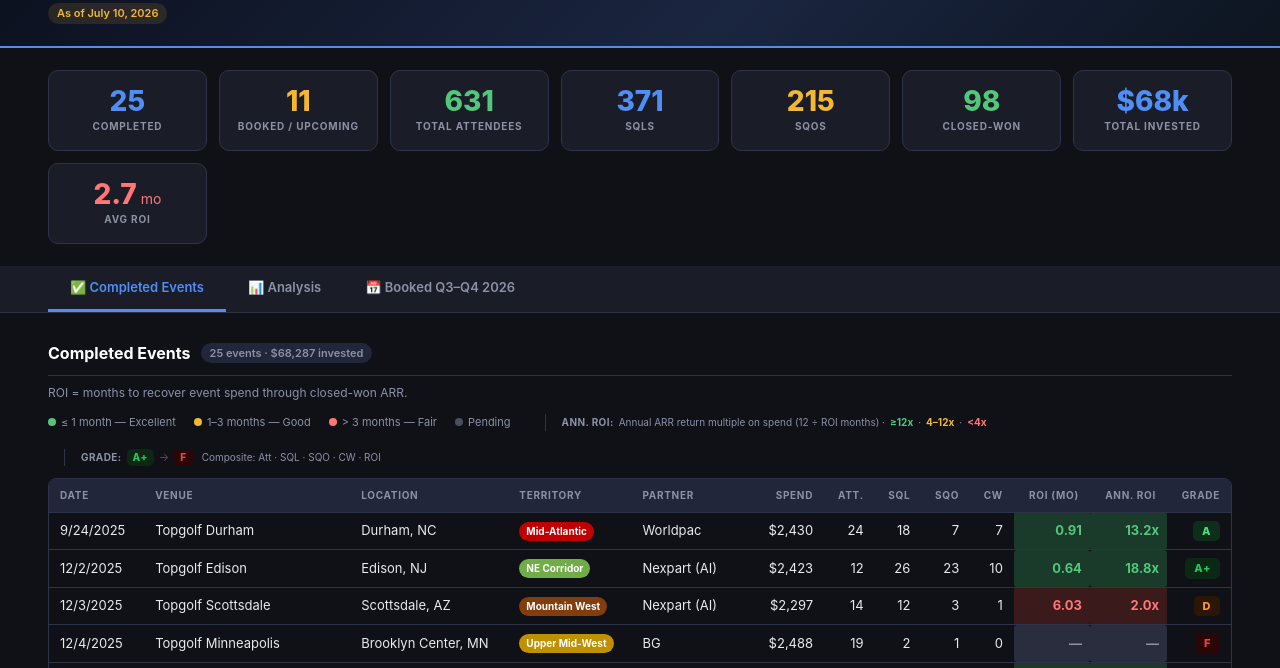
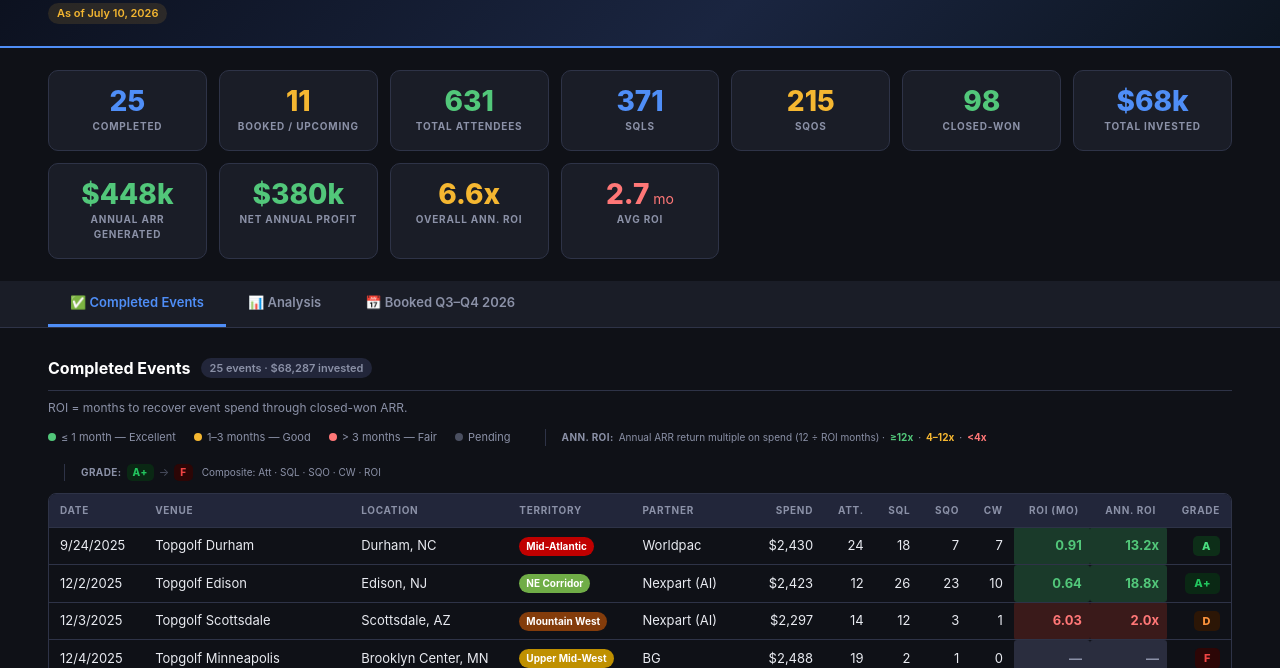
Before and after one commit to aszafrantek/tekmetric-topgolf, a plain HTML site: page index.html in a window 1280 px wide. Shown: the part 131-799 px from the top of the page. Drawn offline with nearby package versions, Linux system fonts and the light colour scheme.

Commit message:
Add Annual ARR, Net Profit, and Overall ROI multiple KPIs

```diff
--- a/index.html
+++ b/index.html
@@ -141,6 +141,9 @@
   <div class="kpi"><div class="val" style="color:var(--gold)">215</div><div class="lbl">SQOs</div></div>
   <div class="kpi"><div class="val" style="color:var(--green)">98</div><div class="lbl">Closed-Won</div></div>
   <div class="kpi"><div class="val">$68k</div><div class="lbl">Total Invested</div></div>
+  <div class="kpi"><div class="val" style="color:var(--green)">$448k</div><div class="lbl">Annual ARR Generated</div></div>
+  <div class="kpi"><div class="val" style="color:var(--green)">$380k</div><div class="lbl">Net Annual Profit</div></div>
+  <div class="kpi"><div class="val" style="color:var(--gold)">6.6x</div><div class="lbl">Overall Ann. ROI</div></div>
   <div class="kpi"><div class="val" style="color:var(--red)">2.7<span style="font-size:14px;font-weight:400"> mo</span></div><div class="lbl">Avg ROI</div></div>
 </div>
 
```
